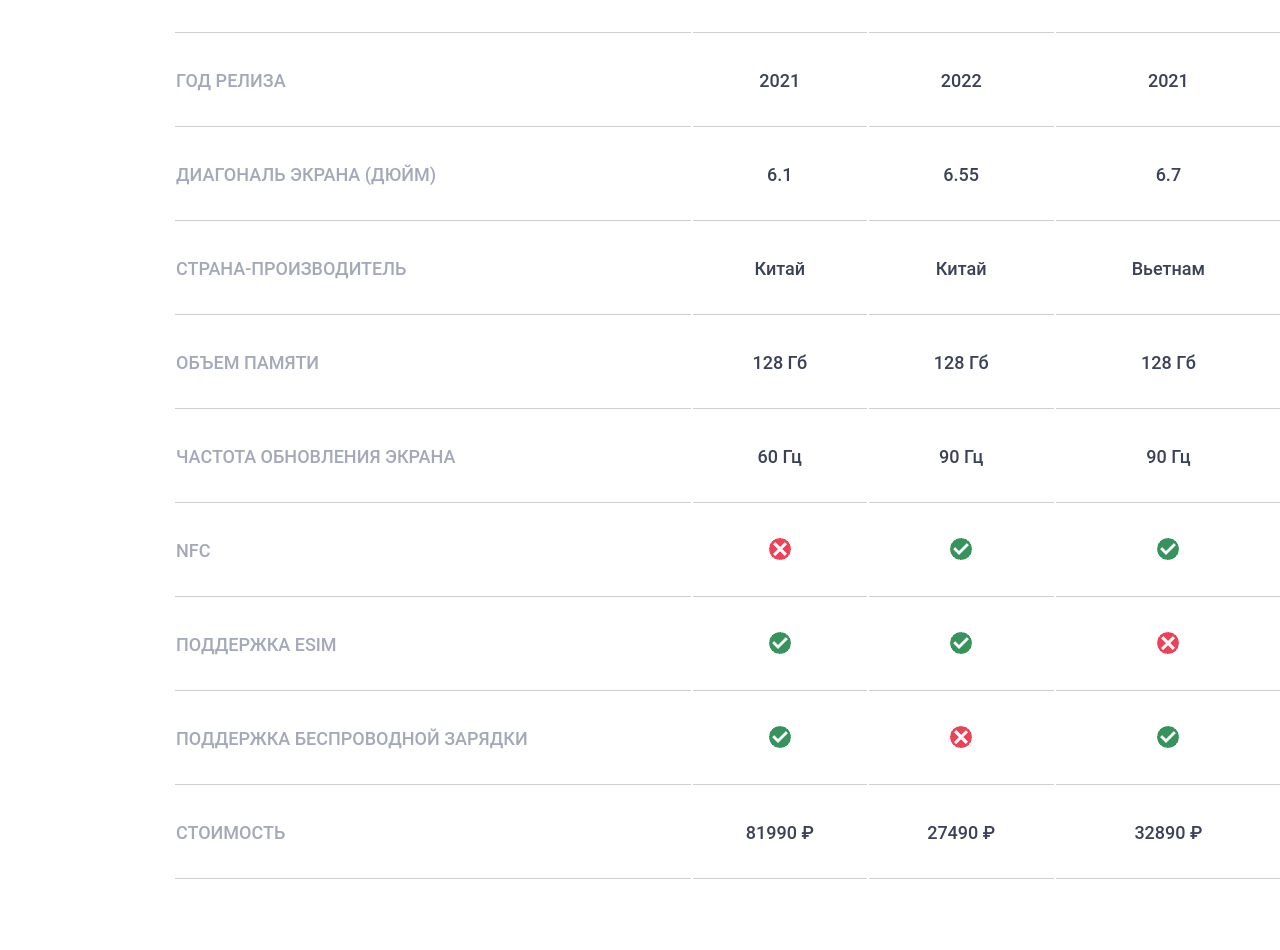
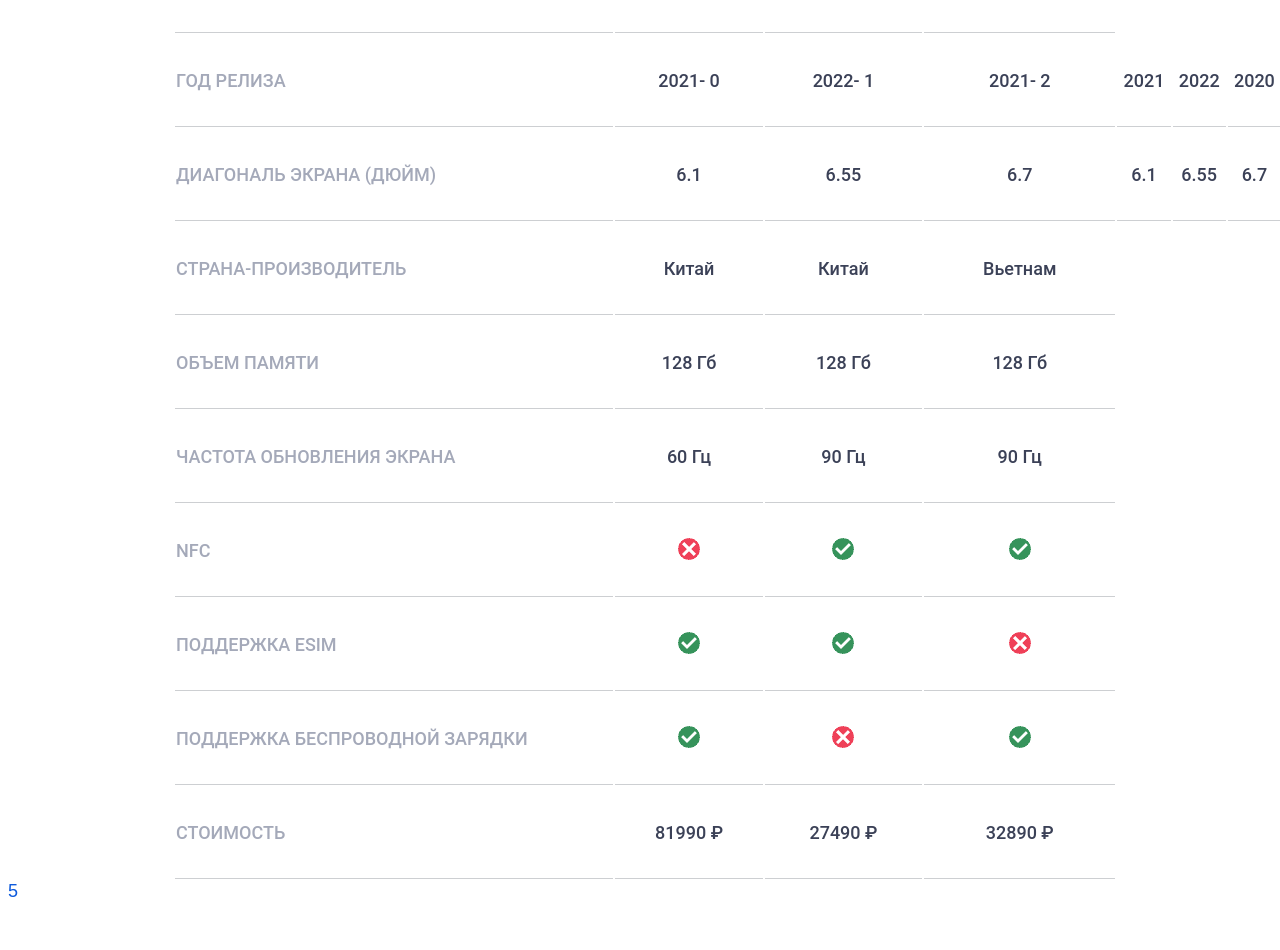
Before and after one commit to vitnsk/filterGoodJS, a Vue app: page / in a window 1280 px wide. Shown: the part 600-1550 px from the top of the page. Before the commit the page ends 1489 px from the top, so only its background shows below. Built offline with nearby package versions, Linux system fonts and the light colour scheme.

Commit message:
work-ver-2

```diff
--- a/src/components/MenuPhone.vue
+++ b/src/components/MenuPhone.vue
@@ -33,7 +33,6 @@
     margin-top: 42px;
     margin-left: 166px;
     margin-right: 100px;
-    /*margin-bottom: 41px;*/
     color:#0D5ADC;
     text-decoration: none;
 
@@ -43,8 +42,6 @@
     font-size: 12px;
     margin-top: 44px;
     margin-left: 614px;
-
-   /* color: #CDCFD2;*/
     color:#000;
 }
 
--- a/src/components/Phone.vue
+++ b/src/components/Phone.vue
@@ -63,42 +63,30 @@
         </thead>
 
         <tbody>
-                <tr v-if="!hideGoods">
+                <tr >
                 <td class="products-rows">Производитель</td>
-                       <!-- <td class="info-rows" v-for="(phone, index) in dateList=phones.slice(0,n)" :key="index">{{phone.company}}</td> -->
-                       <template v-for="(phone, index) in phones" :key="index">
-                        <template v-if="index < n" >
+                       <td class="info-rows" v-for="(phone, index) in dateList=phones.slice(0,n)" :key="index">{{phone.company}}</td>
 
-                        <td class="info-rows" >{{phone.company}}</td>
-
-
-                    </template>
-                    </template>
                 </tr>
 
                 <tr>
                 <td class="products-rows"> год релиза</td>
                 <!-- <td class="info-rows" v-for="(phone, index) in dateList=phones.slice(0,n)" :key="index">{{phone.year}}</td> -->
-                <template v-for="(phone, index) in phones" :key="index">
+                <template v-for="(phone, index) in phones" :key="index" :value="dateYear">
                     <template v-if="index < n" >
 
-                    <td class="info-rows" v-bind:selectedGoods="phone.year" v-bind:i="index">{{phone.year}}</td>
-                    <!-- <template v-bind:ph="phone.year" v-if="(phone.year)!= ph" >
-                        {{phone.year}} - {{index+1}}-{{ ph }}
-
-                    </template> -->
-                    <template v-for="(phn, index) in selectedGood" :key="index">
-                        {{ phn }}
-                    </template>
+                    <td class="info-rows" >{{phone.year}}- {{index}}</td>
 
                 </template>
                 </template>
-
+                <td class="info-rows" v-for="(phone) in dateYear" >{{phone}}</td>
             </tr>
                 <tr>
                 <td class="products-rows"> Диагональ экрана (дюйм)</td>
-                <td class="info-rows" v-for="(phone, index) in dateList=phones.slice(0,n)" :key="index">{{phone.diagonal}}</td>
-                </tr>
+                <td class="info-rows" v-for="(phone, index) in dateList=phones.slice(0,n)" :key="index" :value="dateScreen">{{phone.diagonal}}</td>
+
+                <td class="info-rows" v-for="(phone) in dateScreen" >{{phone}}</td>
+            </tr>
                 <tr>
                     <td class="products-rows">Страна-производитель</td>
                     <td class="info-rows" v-for="(phone, index) in dateList=phones.slice(0,n)" :key="index">{{phone.country}}</td>
@@ -134,14 +122,9 @@
 
             </tbody>
                 </table>
-
+                <button class="number-button" @click="good5">5</button>
             </div>
-            <!-- <button class="hid" @click="hide">Скрыть</button>
-            -->
-            <!-- <button class="hid" @click="page1">Лист-1</button>
-            <button class="hid" @click="page2">Лист-1</button> -->
-            <!-- <input class="hid" v-model="start" type="number" />
-            <input class="hid" v-model="end" type="number" /> -->
+            <button class="hid" @click="selectList">Массив</button>
     </section>
 
 </template>
@@ -159,16 +142,16 @@ export default {
 
             n:3,
               phones: [
-                     //{title:'', company:"ПРОИЗВОДИТЕЛЬ", year: "ГОД РЕЛИЗА", dioganal:"ДИАГОНАЛЬ ЭКРАНА (ДЮЙМ)", memory: "" ,fscreen: 60, NFC: 0, ESIM: 1, wcharger: 1,  price: 81990},
                       {title:'Apple iPhone 12', titleImg:'./src/components/images/image 16.png',company:'Apple', year: 2021, diagonal: 6.1, country: "Китай", memory: 128 ,fscreen: 60, NFC: './src/components/images/Subtract0.png', ESIM: './src/components/images/Subtract1.png', wcharger: './src/components/images/Subtract1.png',  price: 81990},
                       {title:'Xiaomi Mi 11 Lite', titleImg:'./src/components/images/Xiaomi Mi 11 Lite 1.png', company:'Xiaomi', year: 2022, diagonal: 6.55, country: "Китай", memory: 128 ,fscreen: 90, NFC: './src/components/images/Subtract1.png', ESIM: './src/components/images/Subtract1.png', wcharger: './src/components/images/Subtract0.png',  price: 27490},
                       {title:'Samsung Galaxy A72', titleImg:'./src/components/images/A72 1.png', company:'Samsung', year: 2021, diagonal: 6.7, country: "Вьетнам", memory: 128 ,fscreen: 90, NFC: './src/components/images/Subtract1.png', ESIM: './src/components/images/Subtract0.png', wcharger: './src/components/images/Subtract1.png',  price: 32890},
                       {title:'Samsung Galaxy A72', titleImg:'./src/components/images/A72 1.png', company:'Samsung', year: 2021, diagonal: 6.7, country: "Вьетнам", memory: 128 ,fscreen: 90, NFC: './src/components/images/Subtract1.png', ESIM: './src/components/images/Subtract0.png', wcharger: './src/components/images/Subtract1.png',  price: 32890},
                       {title:'Samsung Galaxy A72', titleImg:'./src/components/images/A72 1.png', company:'Samsung', year: 2021, diagonal: 6.7, country: "Вьетнам", memory: 128 ,fscreen: 90, NFC: './src/components/images/Subtract1.png', ESIM: './src/components/images/Subtract0.png', wcharger: './src/components/images/Subtract1.png',  price: 32890},
-                      {title:'Samsung Galaxy A72', titleImg:'./src/components/images/A72 1.png', company:'Samsung', year: 2021, diagonal: 6.7, country: "Вьетнам", memory: 128 ,fscreen: 90, NFC: './src/components/images/Subtract1.png', ESIM: './src/components/images/Subtract0.png', wcharger: './src/components/images/Subtract1.png',  price: 32890}
+                      {title:'Samsung Galaxy A72', titleImg:'./src/components/images/A72 1.png', company:'Samsung', year: 2020, diagonal: 6.9, country: "Вьетнам", memory: 128 ,fscreen: 90, NFC: './src/components/images/Subtract1.png', ESIM: './src/components/images/Subtract0.png', wcharger: './src/components/images/Subtract1.png',  price: 32890}
 
               ],
               selectedGoods:[],
+
               visible: true,
               hideGoods: false,
 
@@ -220,36 +203,33 @@ methods: {
        this.vis6=true
     },
 
-    selectList(){
-      this.selectedGoods.push (this.ph);
-        // return this.phones.slice(this.start,this.end);
-    }
-
-
 
 },
 computed:{
-    dateList: function(){
-        this.phones=  this.phones.slice(0,1);
+    dateYear(){
+    return [...new Set(this.phones.map(a=>a.year))];
     },
-    //selectList(){
-       // return selectedGoods[i]=ph;
-        // return this.phones.slice(this.start,this.end);
-    //}
-            }
-        }
+
+    dateYearf(){
+    return[phones.filter((item, index) => arr.indexOf(item) === index)];
+    },
+    dateScreen() {
+    return [...new Set(this.dateList.map(a=>a.diagonal))];
+
+   },
+  },
+}
+
 
 </script>
 
 <style>
 .container-title{
-
     padding-left: 0;
     display: flex;
+}
 
-}
 .show-products{
-
     display: flex;
     list-style-type: none;
     padding-left: 0;
@@ -273,8 +253,6 @@ computed:{
     font-weight: 700;
     margin-top: 52px;
     margin-left: 166px;
-    /*margin-right: 100px;*/
-    /*margin-bottom: 41px;*/
     color:#828286;
 
 }
@@ -364,9 +342,7 @@ margin-top: 0;
     margin-bottom: 10px;
 }
 
-/* .fr-screen{
-    display: none;
-} */
+
 .hid{
     margin-top: 50px;
     margin-left: 200px;
```
